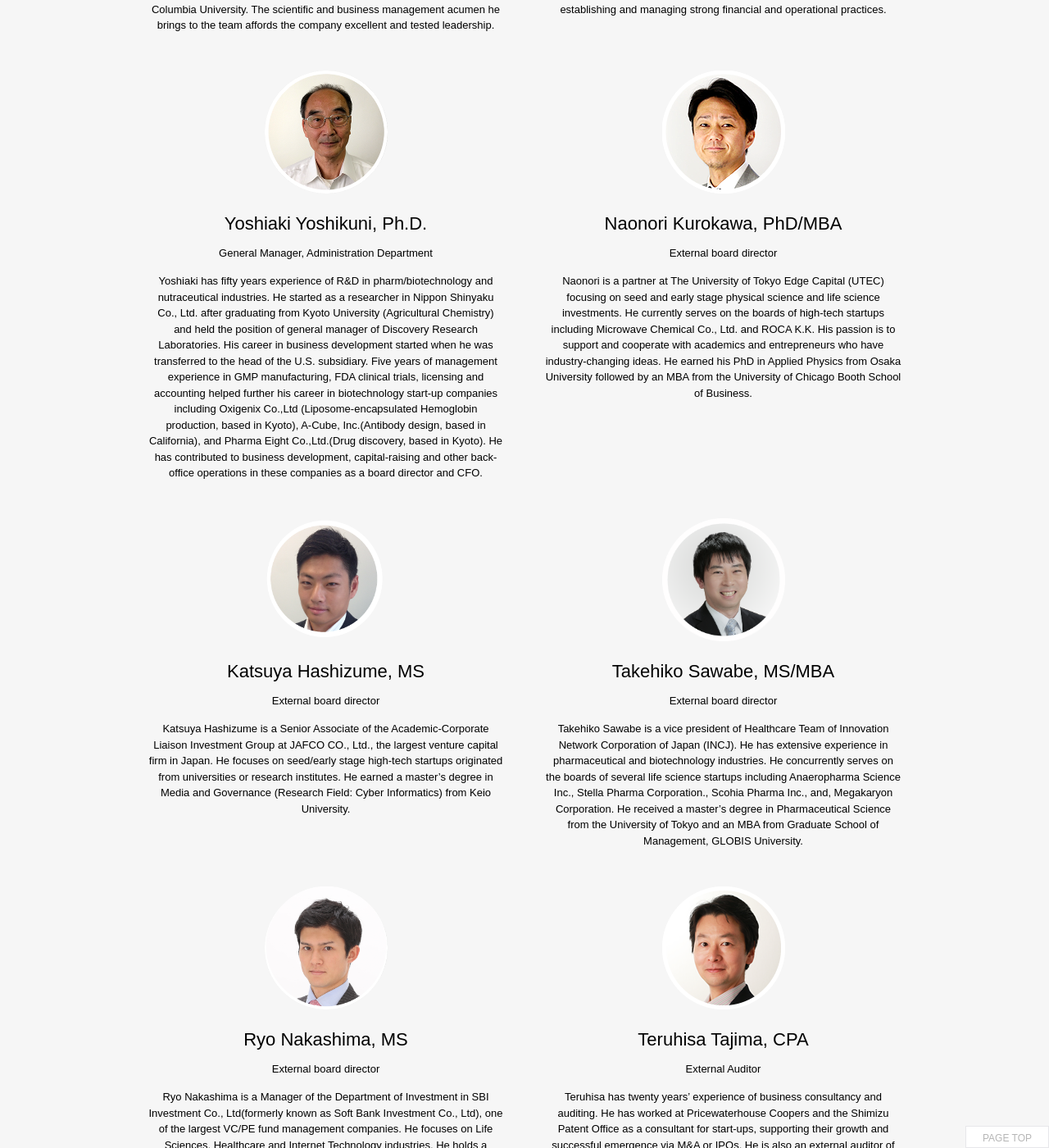
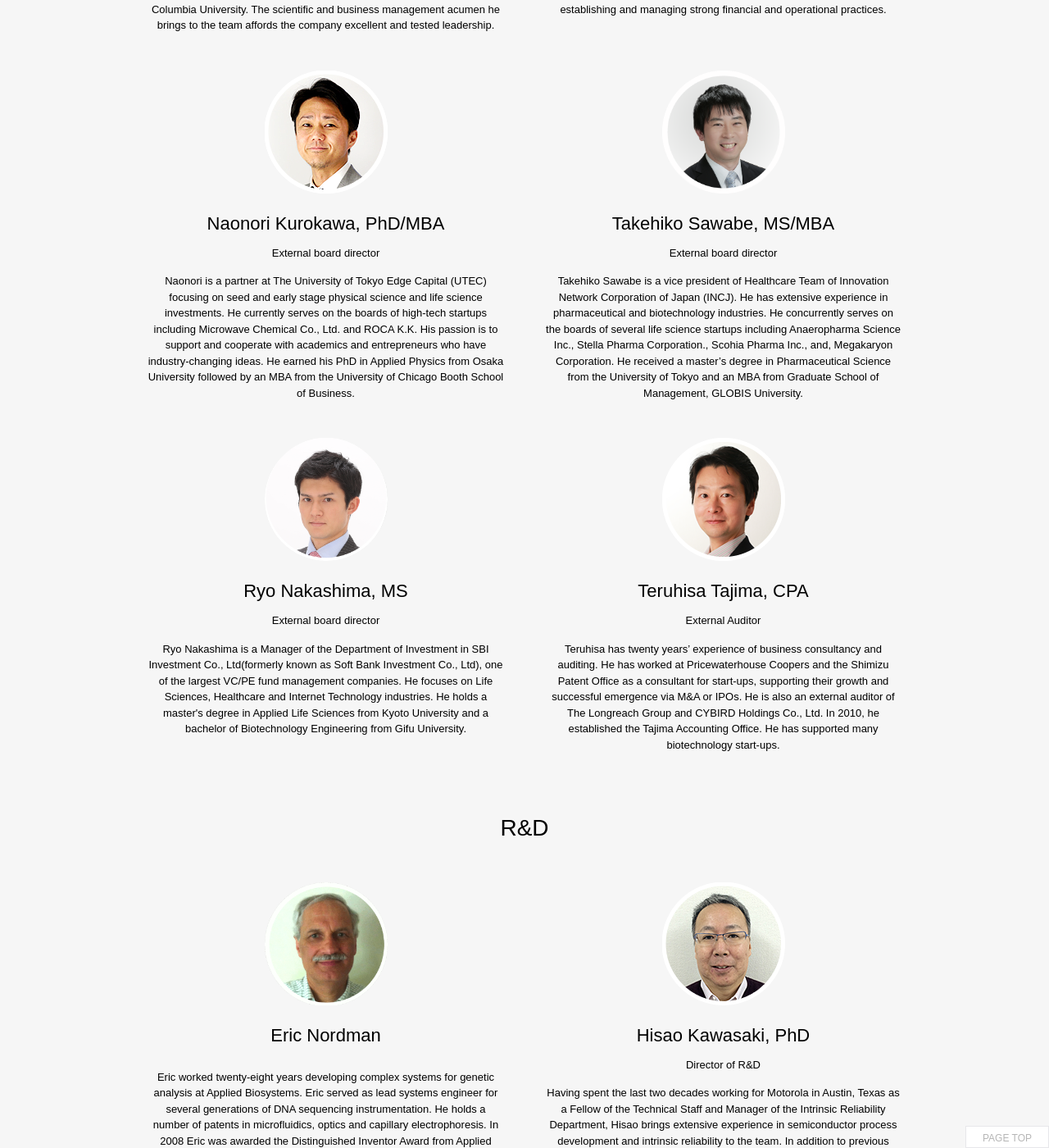
Before and after one commit to toshi33/qbcode.github.io, a Jekyll site: the page built from _about/team.html, in a window 1280 px wide and 1400 px high, scrolled down 1256 px. Shown: the whole window at 82% size. Built offline with Jekyll 4.4.1, drawn with Linux system fonts in a browser that asks for light colours; nearby versions of some CDN libraries; some web fonts are replaced.

Commit message:
Update executives.yml
Deleted Hashizume and Yoshikuni profiles

```diff
--- a/_data/team/executives.yml
+++ b/_data/team/executives.yml
@@ -26,18 +26,6 @@ members:
               様々な企業において、ビジネスの創出・成長を財政面から牽引。 遺伝子の解析を行う Perlegen Sciences を始め、いくつものソフトウェアやバイオテクノロジーの 企業において、CFO や COO を歴任。Price Waterhouse and Coopers にて、CPA、Deloitte にて Chartered Accountant として働き、グローバルな環境において、IPO や 資金調達、財政計画、企業の 成長に豊富な経験を持つ。
 
 
-  - name-en: Yoshiaki Yoshikuni, Ph.D.
-    name-jp: 吉國義明（農学博士）
-    title-en: General Manager, Administration Department
-    title-jp: 管理部長
-    image: /assets/img/team/team_yoshikuni.png
-    about-en: >
-              Yoshiaki has fifty years experience of R&D in pharm/biotechnology and nutraceutical industries. He started as a researcher in Nippon Shinyaku Co., Ltd. after graduating from Kyoto University (Agricultural Chemistry) and held the position of general manager of Discovery Research Laboratories. His career in business development started when he was transferred to the head of the U.S. subsidiary. Five years of management experience in GMP manufacturing, FDA clinical trials, licensing and accounting helped further his career in biotechnology start-up companies including Oxigenix Co.,Ltd (Liposome-encapsulated Hemoglobin production, based in Kyoto), A-Cube, Inc.(Antibody design, based in California), and Pharma Eight Co.,Ltd.(Drug discovery, based in Kyoto). He has contributed to business development, capital-raising and other back-office operations in these companies as a board director and CFO.
-
-    about-jp: >
-              日本新薬株式会社創薬研究所長として、循環器・泌尿器領域の創薬研究に従事。初代NY駐在事務所長として赴任し、米国子会社NSファルマを設立して社長に就任。バイオベンチャー企業との創薬研究情報交流、米国での原薬製造、臨床試験管理、財務管理などの業務を５年間にわたり経験した。帰国後、スタートアップバイオベンチャー企業であるオキシジェニクス社京都研究所で人口酸素運搬体の試作に従事した。次いで、Burlingame,CAで日本人研究者が創業した抗体医薬をデザインするベンチャー企業A-Cube,Inc.の日本法人の総務・財務を担当し、資金調達を行った。さらに、アルツハイマー病治療剤を研究開発する（株）ファルマエイトの総務・財務担当取締役としてバックオフィス業務全般、資金管理を担当した。京都大学農学博士。
-
-
   - name-en: Naonori Kurokawa, PhD/MBA
     name-jp: 黒川 尚徳
     title-en: External board director
@@ -48,20 +36,6 @@ members:
 
     about-jp: >
               株式会社東京大学エッジキャピタル(UTEC)のパートナー。大阪大学発のマイクロ波化学（株）、京都大学発のROCA（株）の取締役も務め、大学発ベンチャー企業の成長をサポートしている。大阪大学大学院工学研究科応用物理学専攻修了、博士(工学)、シカゴ大学ビジネススクールにてMBA取得。
-
-
-  - name-en: Katsuya Hashizume, MS
-    name-jp: 橋爪 克弥
-    title-en: External board director
-    title-jp: 社外取締役
-    image: /assets/img/team/team_hashizume.png
-    about-en: >
-              Katsuya Hashizume is a Senior Associate of the Academic-Corporate Liaison Investment Group at JAFCO CO., Ltd., the largest venture capital firm in Japan. He focuses on seed/early stage high-tech startups originated from universities or research institutes. He earned a master’s degree in Media and Governance (Research Field: Cyber Informatics) from Keio University.
-
-    about-jp: >
-              ジャフコ投資部産学連携投資グループシニアアソシエイト。<br>
-              2010年にジャフコ入社後、主に医療機器分野などの大学発ベンチャーや技術系スタートアップへの投資活動に従事。 <br>
-              慶應義塾大学大学院政策・メディア研究科（サイバーインフォマティクス）修了、修士（政策・メディア）。
 
 
   - name-en: Takehiko Sawabe, MS/MBA
```
